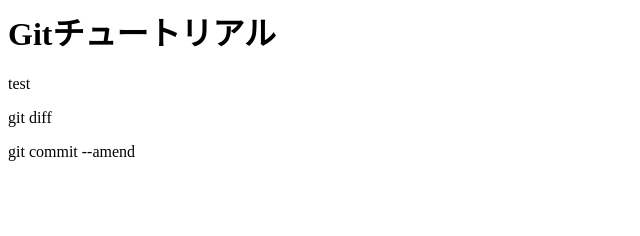
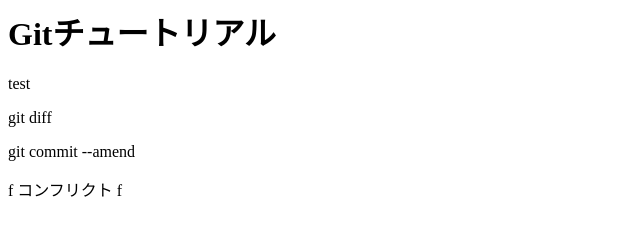
Before and after one commit to onishi-kohei/git_tutorial, a plain HTML site: page index.html in a window 1280 px wide. Shown: the full height of the page, 0-640 px from the left. Drawn offline with Linux system fonts and the light colour scheme.

Commit message:
コンフリクとf

```diff
--- a/index.html
+++ b/index.html
@@ -2,3 +2,4 @@
 <p> test </p>
 <p>git diff</p>
 <p>git commit --amend</p>
+<p>f コンフリクト f</p>
```
